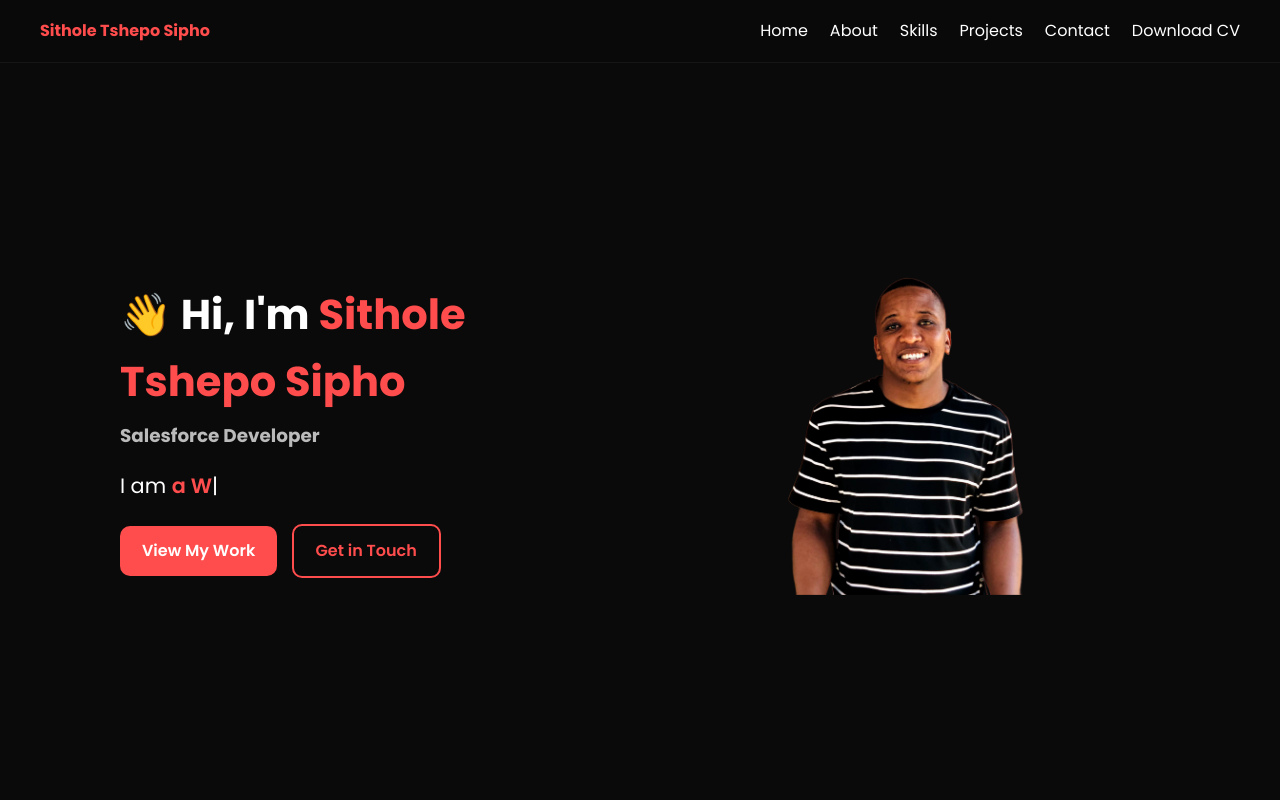
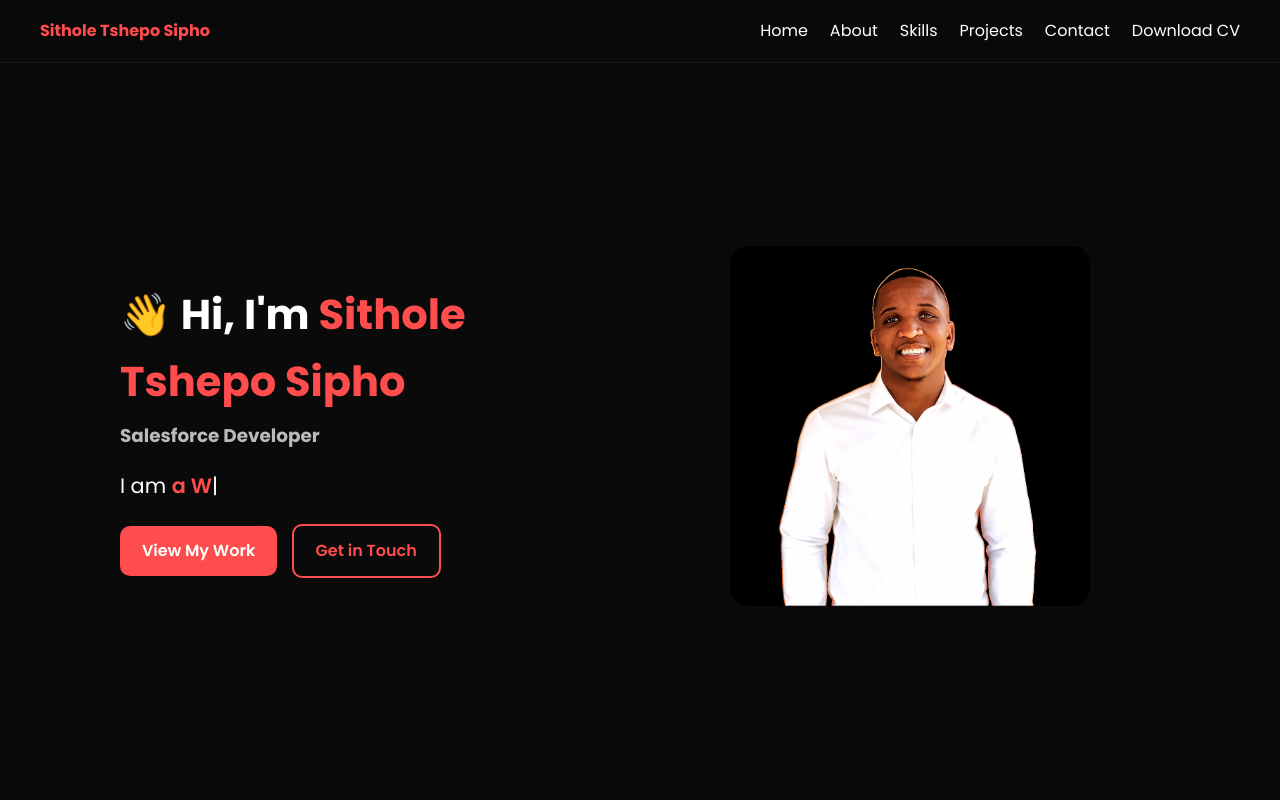
Before and after one commit to TshepoSiphoSithole/myportfolio, a plain HTML site: page index.html in a window 1280 px wide. Shown: the top 800 px of the page. Drawn offline with nearby package versions, Linux system fonts and the light colour scheme.

Commit message:
profile pic

```diff
--- a/index.html
+++ b/index.html
@@ -45,7 +45,7 @@
       </div>
       <div class="hero-img">
 
-        <img src="images/WhatsApp Image 2025-07-18 at 11.05.10_a46f197a_Nero_AI_Background_Remover.png" alt="Sithole Tshepo Sipho">
+        <img src="images/My oic.png" alt="Sithole Tshepo Sipho">
       </div>
     </div>
   </section>
```
Also changed, not shown: images/My oic.png (added).
